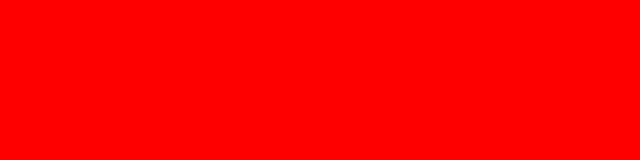
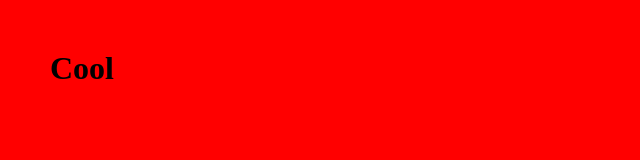
Before and after one commit to saturwebdev/git-one, a plain HTML site: page index.html in a window 1280 px wide. Shown: the whole page, without its empty margins (0-640 px from the left). Drawn offline with Linux system fonts and the light colour scheme.

Commit message:
added h1

```diff
--- a/index.html
+++ b/index.html
@@ -6,5 +6,7 @@
     <link rel="stylesheet" href="styles.css" />
     <title>whooo</title>
   </head>
-  <body></body>
+  <body>
+    <h1>Cool</h1>
+  </body>
 </html>
```
